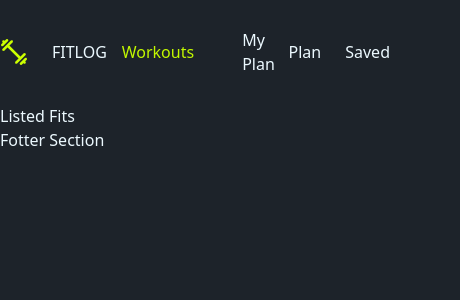
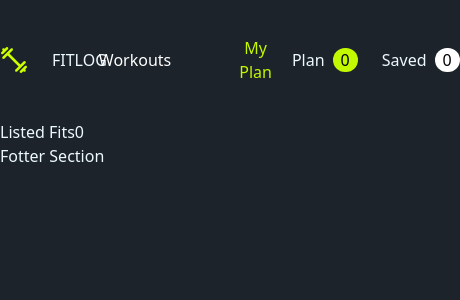
Before and after one commit to sojib402/assignment6-nextjs, a Next.js app: page /listedFits in a window 390 px wide. Shown: the top 300 px of the page, 460 px wide, since content can reach past the window. Built offline with nearby package versions, Linux system fonts and the light colour scheme.

Commit message:
Navbar responsive

```diff
--- a/app/Fits/[id]/page.tsx
+++ b/app/Fits/[id]/page.tsx
@@ -115,7 +115,7 @@ const FitDetailspage = async ({ params }:IFitDetailsPageProps) => {
                         {/* <button className='px-3 py-2 text-white border border-white rounded-2xl'>
                             ♧ Save for later
                         </button> */}
-                        <SaveButton/>
+                        <SaveButton fit={fit}/>
                     </div>
                 </div>
 
--- a/app/components/shared/Navbar.tsx
+++ b/app/components/shared/Navbar.tsx
@@ -1,9 +1,16 @@
+'use client'
 import React from 'react';
 import Image from 'next/image';
 import Logo from '../../assets/logo.png'
 import Link from 'next/link';
+import ButtonPlan from '@/app/navbar-component/ButtonPlan';
+import ButtonSave from '@/app/navbar-component/ButtonSave';
+import { usePathname } from 'next/navigation';
+
 const Navbar = () => {
+    const pathname = usePathname();
     return (
+
         <div className='flex justify-between container mx-auto py-7'>
 
             <div className='flex justify-between items-center gap-6'>
@@ -12,14 +19,20 @@ const Navbar = () => {
             </div>
             <div className='flex justify-between items-center gap-7'>
                 <Link href={'/'}>
-            <button className='text-[#C2F800] px-5 py-2 rounded-4xl'>Workouts</button>
+            <button className={`px-5 py-2 rounded-4xl ${pathname==='/'?'text-[#C2F800]':'text-white'}`}>Workouts</button>
             </Link>
-            <Link href={'/listedFits'}>My Plan</Link>
+            <Link href={'/listedFits'}>
+            <button className={`px-5 py-2 rounded-4xl ${pathname==='/listedFits'?'text-[#C2F800]':'text-white'}`}>
+            My Plan
+            </button>
+            </Link>
             </div>
 
             <div className='flex justify-between items-center gap-6'>
-                  <h2>Plan</h2>
-                  <h2>Saved</h2>
+
+                  <ButtonPlan/>
+
+                   <ButtonSave/>
             </div>
         </div>
     );
--- a/app/listedFits/page.tsx
+++ b/app/listedFits/page.tsx
@@ -8,6 +8,7 @@ const ListedFits = () => {
     return (
         <div>
             Listed Fits
+            {addPlans.length}
         </div>
     );
 };
--- /dev/null
+++ b/app/navbar-component/ButtonPlan.tsx
@@ -0,0 +1,18 @@
+'use client'
+import React, { useContext } from 'react';
+import { FitsContext } from '../context/FitsContext';
+import Link from 'next/link';
+const ButtonPlan = () => {
+    const { addPlans} = useContext(FitsContext)
+    return (
+        <div className='flex gap-2'>
+            <Link href='/listedFits'>
+            <button>Plan</button>
+            </Link>
+
+            <button className='bg-[#C2F800] rounded-full px-2 text-black'>{addPlans.length}</button>
+        </div>
+    );
+};
+
+export default ButtonPlan;
--- /dev/null
+++ b/app/navbar-component/ButtonSave.tsx
@@ -0,0 +1,18 @@
+'use client'
+import React, { useContext } from 'react';
+import { FitsContext } from '../context/FitsContext';
+import Link from 'next/link';
+const ButtonSave = () => {
+    const { addSave } = useContext(FitsContext)
+    return (
+        <div className='flex gap-2'>
+            <Link href='/listedFits'>
+            <button>Saved</button>
+            </Link>
+
+            <button className='bg-white rounded-full px-2 text-black'>{addSave.length}</button>
+        </div>
+    );
+};
+
+export default ButtonSave;
```
